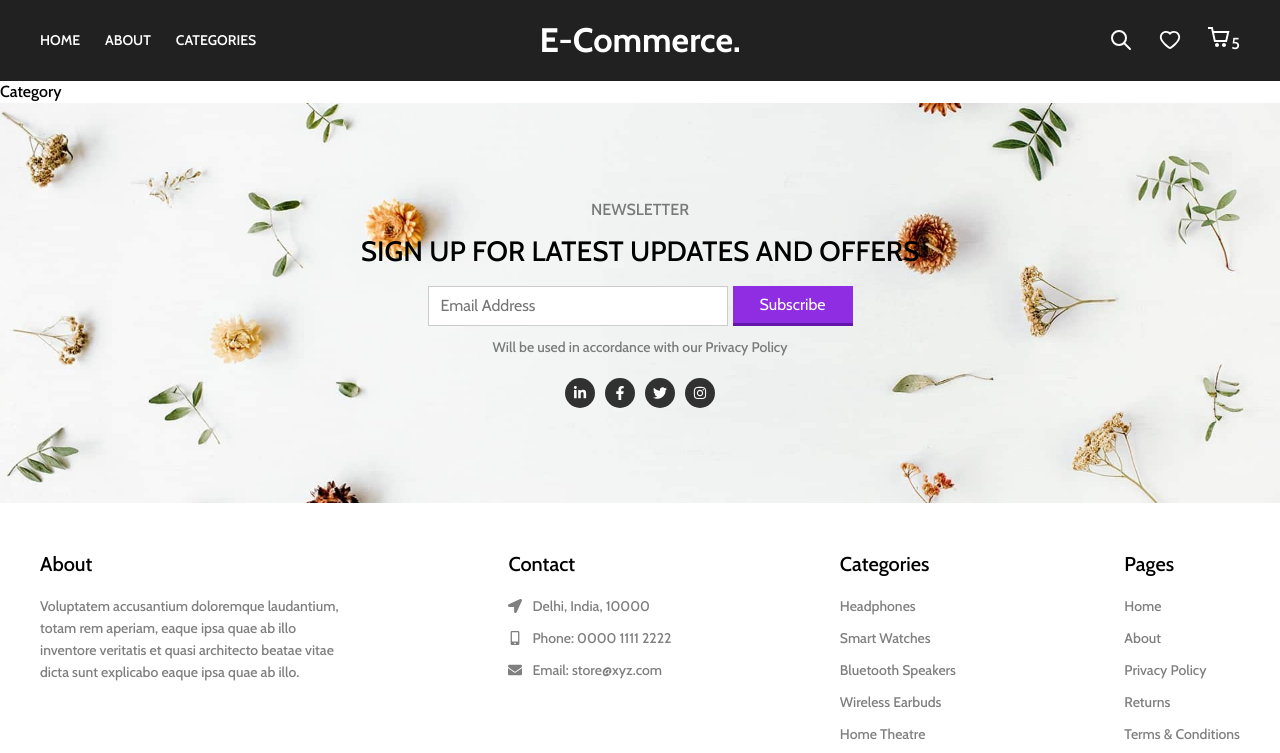
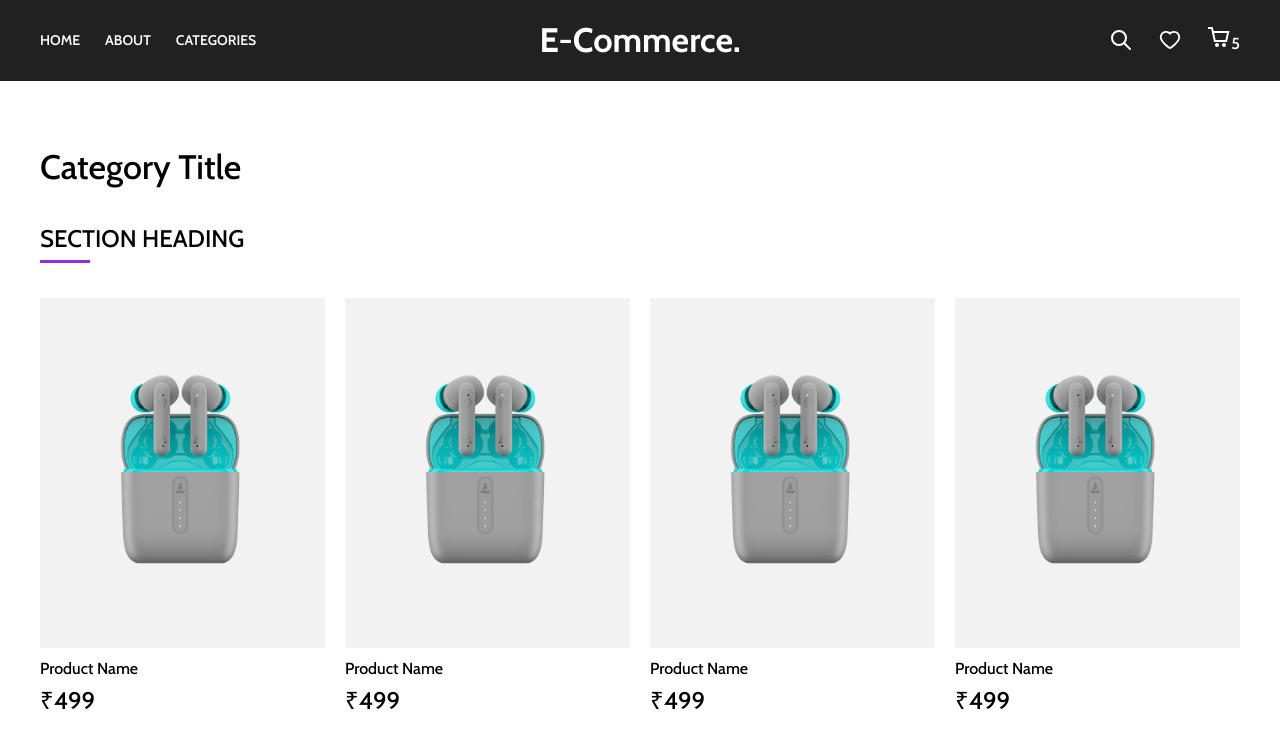
Before and after one commit to izahid19/E-Commerce_App, a React (Create React App) app: page /category/1 in a window 1280 px wide. Shown: the top 753 px of the page. Built offline with nearby package versions, Linux system fonts and the light colour scheme.

Commit message:
home page popular product and category page added

```diff
--- a/src/components/Category/Category.jsx
+++ b/src/components/Category/Category.jsx
@@ -1,6 +1,14 @@
 import "./Category.scss";
+import Products from "../Products/Products"
 const Category = () => {
-    return <div>Category</div>;
+    return (
+        <div className="category-main-content">
+            <div className="layout">
+                <div className="category-title">Category Title</div>
+                <Products innerPage={true}/>
+            </div>
+        </div>
+    );
 };
 
 export default Category;
--- a/src/components/Category/Category.scss
+++ b/src/components/Category/Category.scss
@@ -1 +1,26 @@
 @import "../../css-config/mixins.scss";
+.category-main-content {
+    margin: 30px 0;
+    @include md {
+        margin: 75px 0;
+    }
+    .layout {
+        max-width: calc(100% - 20px);
+        margin: 0 auto;
+        @include md {
+            max-width: 1200px;
+        }
+    }
+    .category-title {
+        font-size: 24px;
+        @include md {
+            font-size: 34px;
+        }
+    }
+    .products-container {
+        margin: 20px 0;
+        @include md {
+            margin: 50px 0;
+        }
+    }
+}
```
